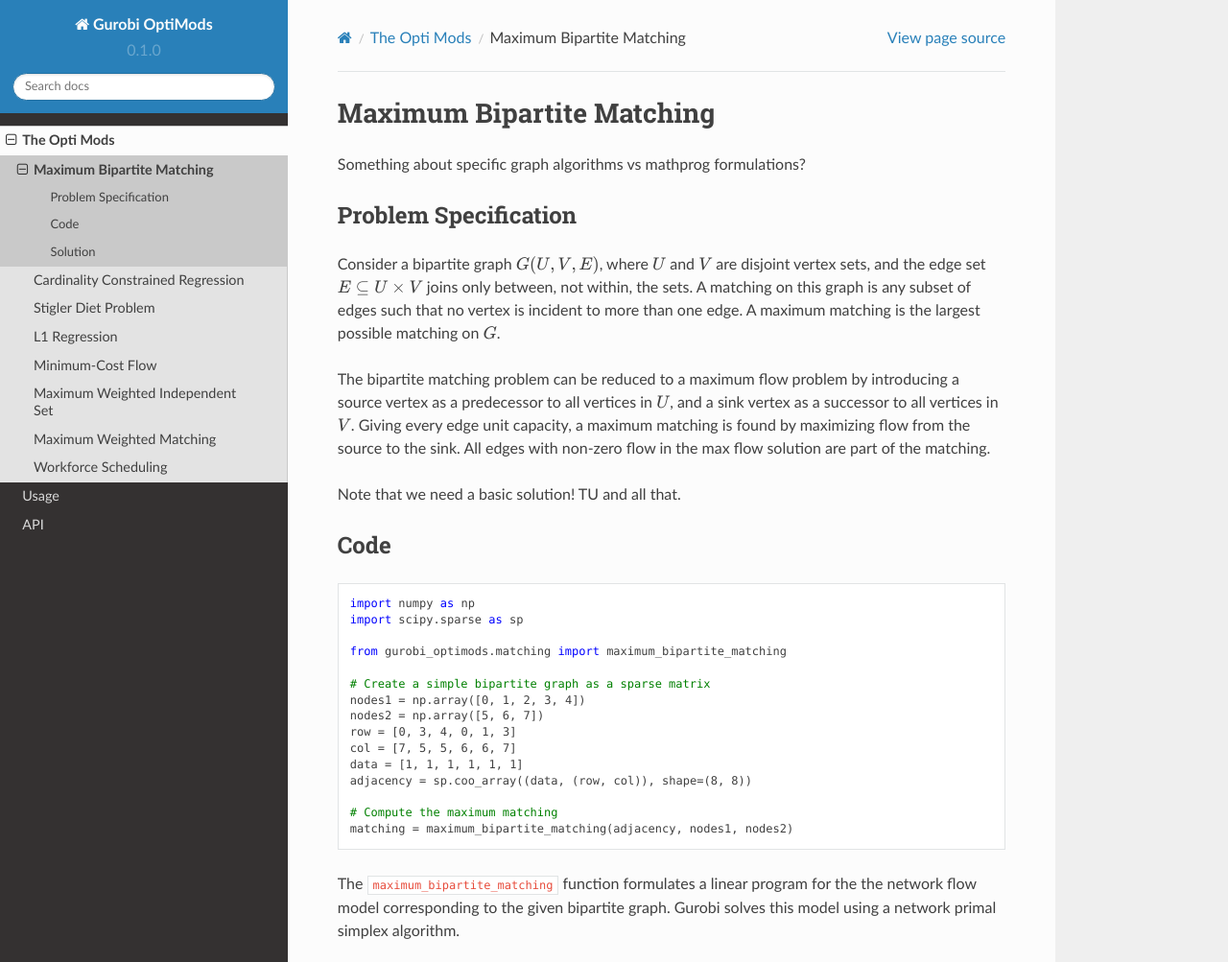
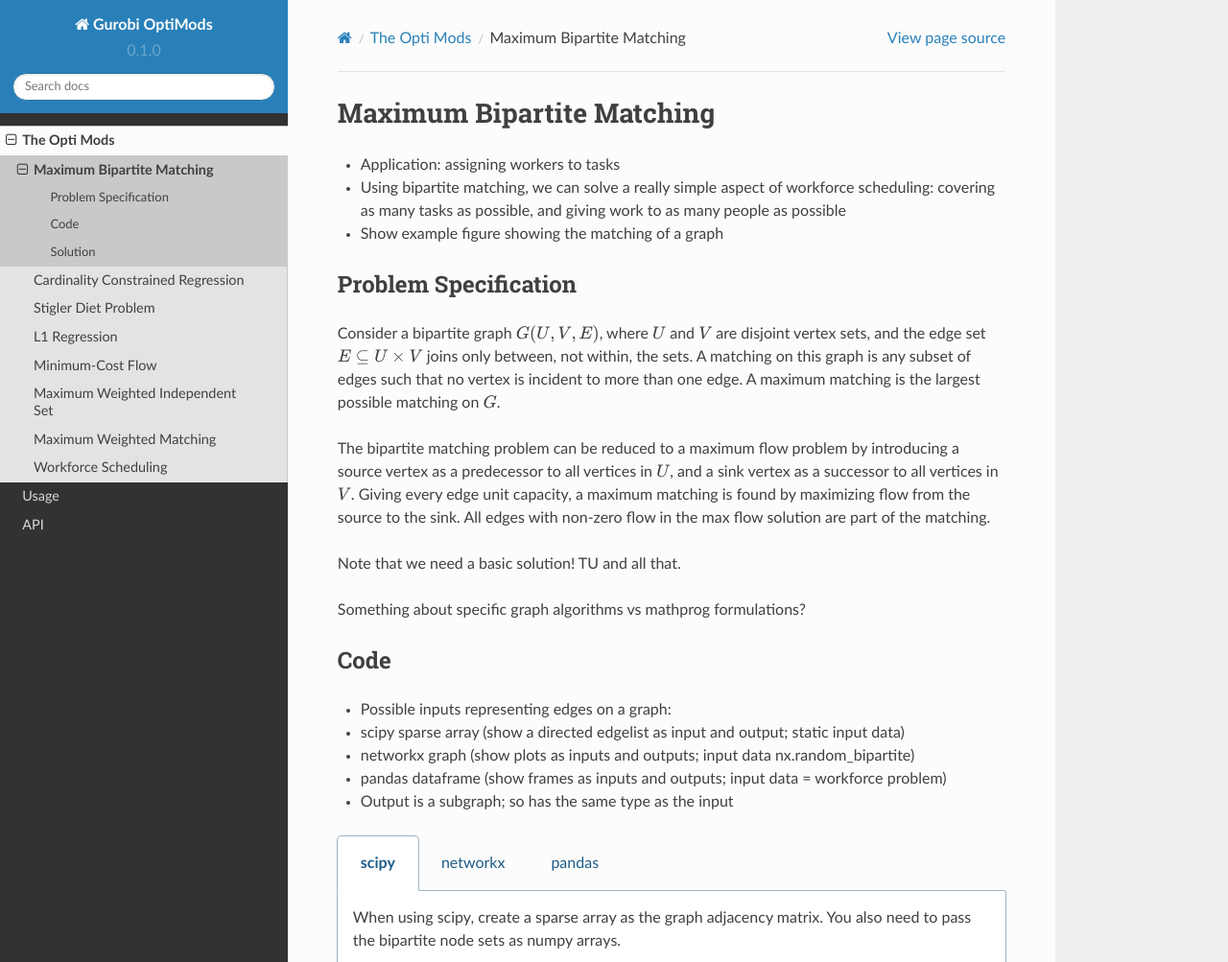
Before and after one commit to Gurobi/gurobi-optimods, a Sphinx documentation site: the page built from docs/source/mods/bipartite-matching.rst, in a window 1280 px wide and 1400 px high, cut to the strip 0-1003 px from the top of the window. Shown: the whole strip at 96% size. Built offline with Sphinx 7.4.7 and the Read the Docs theme 2.0.0, drawn with Linux system fonts in a browser that asks for light colours; some of the changed text lies outside the part shown.

Commit message:
Working towards a workforce theme
Add multiple input types for bipartite matching
Add notes on applications for matching w.r.t workforce

```diff
--- a/docs/source/mods/bipartite-matching.rst
+++ b/docs/source/mods/bipartite-matching.rst
@@ -1,7 +1,11 @@
 Maximum Bipartite Matching
 ==========================
 
-Something about specific graph algorithms vs mathprog formulations?
+- Application: assigning workers to tasks
+- Using bipartite matching, we can solve a really simple aspect of workforce
+  scheduling: covering as many tasks as possible, and giving work to as many
+  people as possible
+- Show example figure showing the matching of a graph
 
 Problem Specification
 ---------------------
@@ -21,32 +25,93 @@
 
 Note that we need a basic solution! TU and all that.
 
+Something about specific graph algorithms vs mathprog formulations?
+
 Code
 ----
 
-.. testcode:: bipartite_matching
+- Possible inputs representing edges on a graph:
+- scipy sparse array (show a directed edgelist as input and output; static input data)
+- networkx graph (show plots as inputs and outputs; input data nx.random_bipartite)
+- pandas dataframe (show frames as inputs and outputs; input data = workforce problem)
+- Output is a subgraph; so has the same type as the input
 
-    import numpy as np
-    import scipy.sparse as sp
+.. tabs::
 
-    from gurobi_optimods.matching import maximum_bipartite_matching
+    .. group-tab:: scipy
 
-    # Create a simple bipartite graph as a sparse matrix
-    nodes1 = np.array([0, 1, 2, 3, 4])
-    nodes2 = np.array([5, 6, 7])
-    row = [0, 3, 4, 0, 1, 3]
-    col = [7, 5, 5, 6, 6, 7]
-    data = [1, 1, 1, 1, 1, 1]
-    adjacency = sp.coo_array((data, (row, col)), shape=(8, 8))
+        When using scipy, create a sparse array as the graph adjacency matrix.
+        You also need to pass the bipartite node sets as numpy arrays.
 
-    # Compute the maximum matching
-    matching = maximum_bipartite_matching(adjacency, nodes1, nodes2)
+        .. testcode:: bipartite_matching_sp
 
-.. testoutput:: bipartite_matching
-    :hide:
+            import numpy as np
+            import scipy.sparse as sp
 
-    ...
-    Optimal objective -3.000000000e+00
+            from gurobi_optimods.matching import maximum_bipartite_matching
+
+            # Create a simple bipartite graph as a sparse matrix
+            nodes1 = np.array([0, 1, 2, 3, 4])
+            nodes2 = np.array([5, 6, 7])
+            row = [0, 3, 4, 0, 1, 3]
+            col = [7, 5, 5, 6, 6, 7]
+            data = [1, 1, 1, 1, 1, 1]
+            adjacency = sp.coo_array((data, (row, col)), shape=(8, 8))
+
+            # Compute the maximum matching
+            matching = maximum_bipartite_matching(adjacency, nodes1, nodes2)
+
+        .. testoutput:: bipartite_matching_sp
+            :hide:
+
+            ...
+            Optimal objective -3.000000000e+00
+
+    .. group-tab:: networkx
+
+        To find a maximum bipartite matching on a networkx graph ...
+
+        .. testcode:: bipartite_matching_nx
+
+            import networkx as nx
+            import numpy as np
+            from gurobi_optimods.matching import maximum_bipartite_matching
+
+            # Create a random bipartite graph
+            graph = nx.bipartite.random_graph(n=5, m=4, p=0.2, seed=123)
+            nodes1 = np.arange(5)
+            nodes2 = np.arange(5, 5 + 4)
+
+            # Compute the maximum matching
+            matching = maximum_bipartite_matching(graph, nodes1, nodes2)
+
+        .. testoutput:: bipartite_matching_nx
+            :hide:
+
+            ...
+            Optimal objective -2.000000000e+00
+
+    .. group-tab:: pandas
+
+        To use pandas, pass a dataframe with two columns specifying the edges
+
+        .. testcode:: bipartite_matching_pd
+
+            import pandas as pd
+            from gurobi_optimods.matching import maximum_bipartite_matching
+
+            # Read in some task-worker assignment data
+            #...
+
+            # Compute the maximum matching
+            #matching = maximum_bipartite_matching(...)
+
+        .. testoutput:: bipartite_matching_pd
+            :hide:
+
+            ...
+            Optimal objective -3.000000000e+00
+
 
 The ``maximum_bipartite_matching`` function formulates a linear program for the
 the network flow model corresponding to the given bipartite graph. Gurobi
@@ -88,35 +153,47 @@
 Solution
 --------
 
-The maximum matching is returned as a subgraph of the original bipartite
-graph, as a ``scipy.sparse`` array. Inspecting the result, it is clear that
-this is a maximum matching, since no two edges share a node in common, and
-all nodes in the second set are incident to an edge in the matching.
+.. tabs::
 
-.. doctest:: bipartite_matching
-    :options: +NORMALIZE_WHITESPACE
+    .. group-tab:: scipy
 
-    >>> print(sp.triu(matching))
-      (0, 7)        1.0
-      (1, 6)        1.0
-      (3, 5)        1.0
+        The maximum matching is returned as a subgraph of the original bipartite
+        graph, as a ``scipy.sparse`` array. Inspecting the result, it is clear that
+        this is a maximum matching, since no two edges share a node in common, and
+        all nodes in the second set are incident to an edge in the matching.
 
-We can also inspect the result by plotting the graph and the edges selected
-in the matching using networkx.
+        .. doctest:: bipartite_matching_sp
+            :options: +NORMALIZE_WHITESPACE
 
-.. doctest:: bipartite_matching
-    :options: +NORMALIZE_WHITESPACE
+            >>> print(sp.triu(matching))
+              (0, 7)        1.0
+              (1, 6)        1.0
+              (3, 5)        1.0
 
-    >>> import networkx as nx
-    >>> import matplotlib.pyplot as plt
-    >>>
-    >>> fig, (ax1, ax2) = plt.subplots(1, 2)
-    >>> g = nx.from_scipy_sparse_array(adjacency)
-    >>> layout = nx.bipartite_layout(g, nodes1)
-    >>> nx.draw(g, layout, ax=ax1)
-    >>> g = nx.from_scipy_sparse_array(matching)
-    >>> nx.draw(g, layout, ax=ax2)
+    .. group-tab:: networkx
 
-.. image:: figures/bipartite-result.png
-  :width: 600
-  :alt: Bipartite matching result
+        The maximum matching is returned as a subgraph of the original bipartite
+        graph, as a ``scipy.sparse`` array. Inspecting the result, it is clear that
+        this is a maximum matching, since no two edges share a node in common, and
+        all nodes in the second set are incident to an edge in the matching.
+
+        We can also inspect the result by plotting the graph and the edges selected
+        in the matching using networkx.
+
+        .. testcode:: bipartite_matching_nx
+
+            import matplotlib.pyplot as plt
+            fig, (ax1, ax2) = plt.subplots(1, 2)
+            layout = nx.bipartite_layout(graph, nodes1)
+            nx.draw(graph, layout, ax=ax1)
+            nx.draw(matching, layout, ax=ax2)
+
+        FIXME this is not the right figure
+
+        .. image:: figures/bipartite-result.png
+          :width: 600
+          :alt: Bipartite matching result
+
+    .. group-tab:: pandas
+
+        Show the resulting dataframe
--- a/docs/source/mods/weighted-matching.rst
+++ b/docs/source/mods/weighted-matching.rst
@@ -1,7 +1,9 @@
 Maximum Weighted Matching
 =========================
 
-Something about specific graph algorithms vs mathprog formulations?
+- Extend bipartite matching to general weighted matching
+- can't take the shortest path approach?? This is a more general MIP model, but still solved efficiently
+- Practical example: weighted bipartite matching = worker-task assignment with preferences (use pandas)
 
 Problem Specification
 ---------------------
--- a/docs/source/mods/workforce.rst
+++ b/docs/source/mods/workforce.rst
@@ -4,6 +4,10 @@
 A little background on the proud history of mathprog in workforce scheduling.
 
 Also data science.
+
+- Convert cost minimization to preference maximisation
+- Add an optional rolling time window constraint (rotating roster?)
+- Mention bipartite and weighted matching as simple cases of the problem. Here we add more interesting practical constraints
 
 Problem Specification
 ---------------------
```
